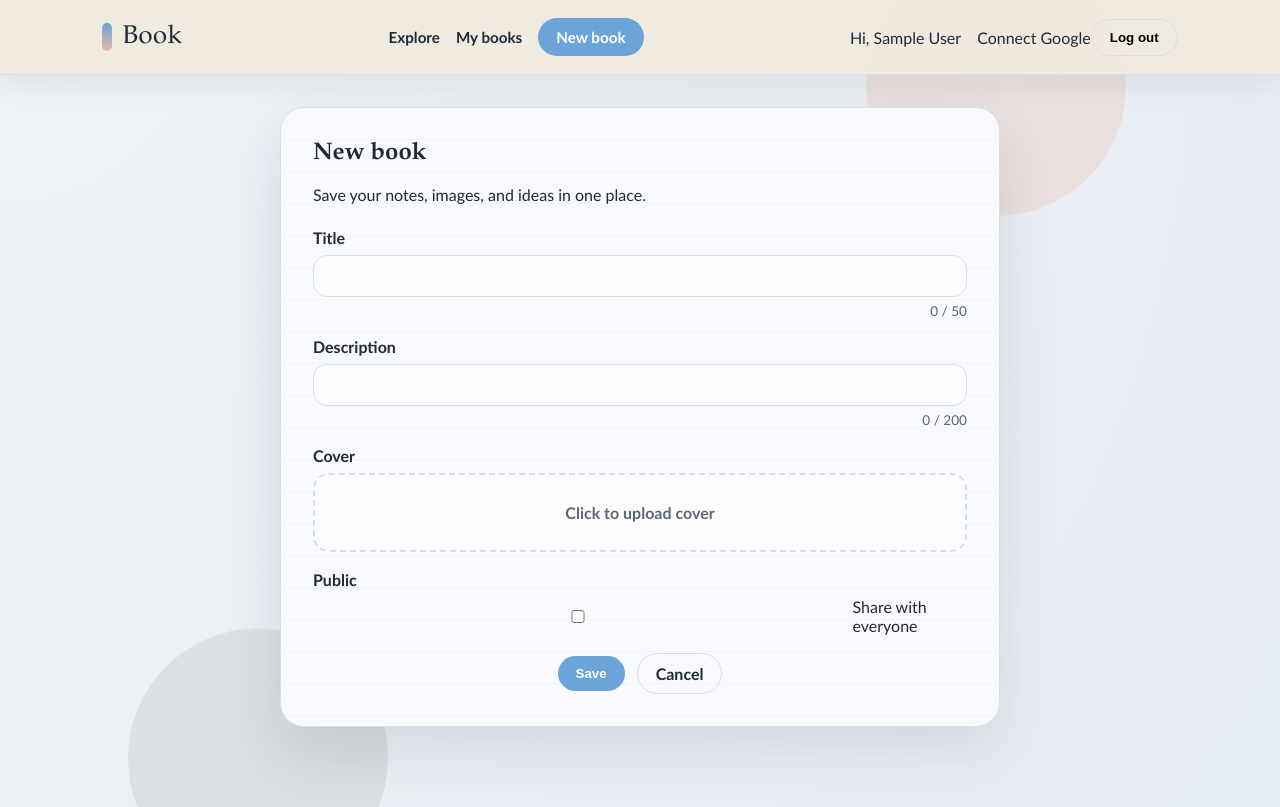
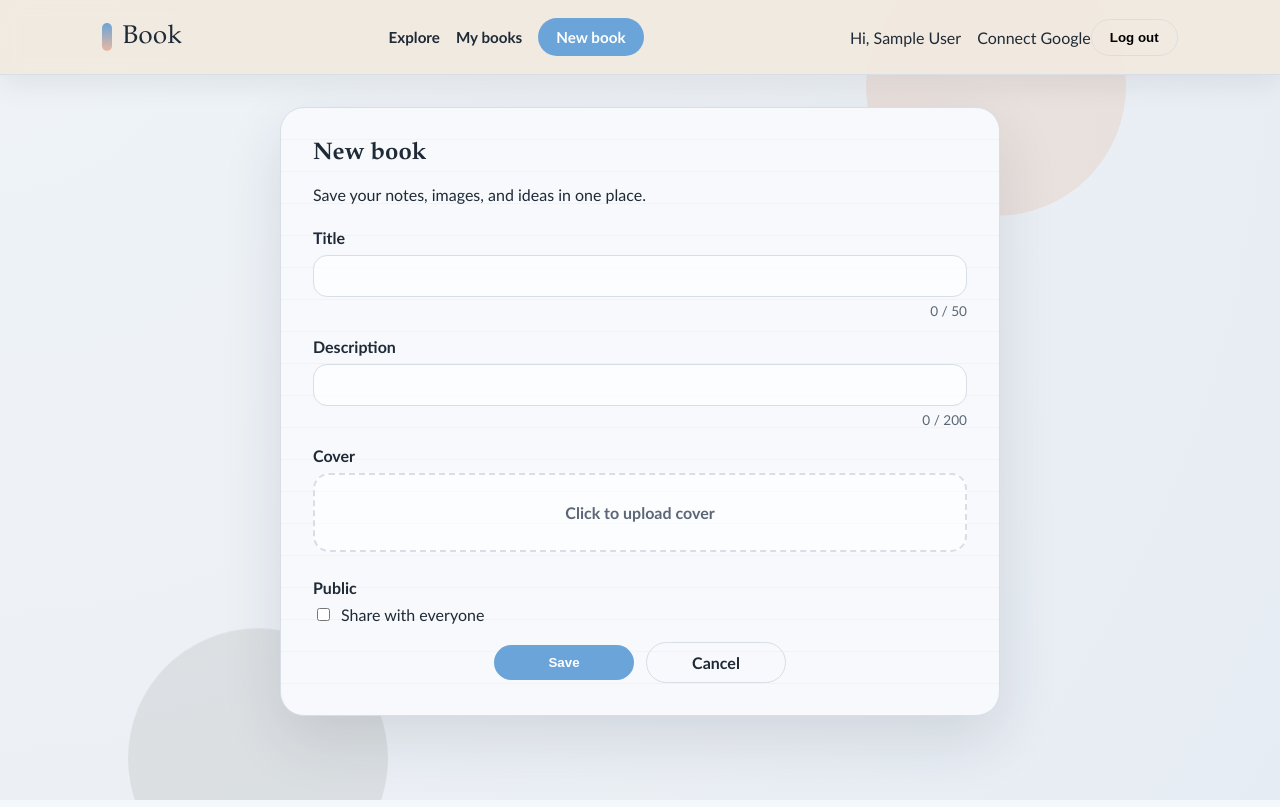
Before and after one commit to Heernandez/Notebook, a Django app: page /new/ in a window 1280 px wide. Run offline with Django 5.2, Linux system fonts and the light colour scheme; the visitor is signed in with stand-in values (Sample User, id 1).

Commit message:
ajustes ux/ui

```diff
--- a/Book/templates/Book/form.html
+++ b/Book/templates/Book/form.html
@@ -21,7 +21,6 @@
         {{ form.description }}
         <div class="meta counter" data-counter-for="{{ form.description.id_for_label }}"></div>
       </div>
-        <div class="form-row">
       <div class="form-group">
          <label for="{{ form.cover_image.id_for_label }}">Cover</label>
          <label class="cover-picker" for="{{ form.cover_image.id_for_label }}">
@@ -35,13 +34,13 @@
           {% endif %}
         </label>
         {{ form.cover_image }}
-            <div class="form-group inline-toggle">
+
+      </div>
+      <div class="form-group">
           <label for="{{ form.is_public.id_for_label }}">Public</label>
           <div class="toggle">
             {{ form.is_public }}
             <span>Share with everyone</span>
-              </div>
-            </div>
           </div>
       </div>
       <div class="form-actions">
--- a/Book/views.py
+++ b/Book/views.py
@@ -74,6 +74,8 @@ class BookReaderView(BookDetailView):
     def get_context_data(self, **kwargs):
         context = super().get_context_data(**kwargs)
         context["hide_topbar"] = True
+        context["leaves"] = Leaf.objects.filter(book=self.object).order_by("created_at")
+        context["leaf_order"] = "oldest"
         return context
 
 
--- a/notebook/urls.py
+++ b/notebook/urls.py
@@ -18,11 +18,13 @@ from django.conf import settings
 from django.conf.urls.static import static
 from django.contrib import admin
 from django.contrib.auth.views import LogoutView
+from django.shortcuts import redirect
 from django.urls import include, path
 
 urlpatterns = [
     path('admin/', admin.site.urls),
     path("accounts/logout/", LogoutView.as_view(next_page="/"), name="logout"),
+    path("accounts/3rdparty/login/cancelled/", lambda request: redirect("/"), name="social_login_cancelled"),
     path("accounts/", include("User.urls")),
     path("accounts/", include("allauth.urls")),
     path("accounts/", include("django.contrib.auth.urls")),
--- a/static/Book/styles.css
+++ b/static/Book/styles.css
@@ -341,15 +341,16 @@ img {
 
 .detail-hero {
   display: grid;
-  grid-template-columns: minmax(260px, 1fr) minmax(300px, 1.4fr);
+  grid-template-columns: 1fr;
   gap: 32px;
-  align-items: center;
+  align-items: start;
   margin-bottom: 32px;
 }
 
 .detail-info-stack {
   display: flex;
   flex-direction: column;
+  align-items: center;
   gap: 16px;
 }
 
@@ -531,6 +532,13 @@ img {
   justify-content: space-between;
   gap: 12px;
   margin-bottom: 12px;
+}
+
+.leaf-link {
+  display: inline-flex;
+  align-items: center;
+  gap: 12px;
+  color: inherit;
 }
 
 .leaf-page img {
@@ -896,13 +904,27 @@ img {
   background: rgba(255, 255, 255, 0.7);
 }
 
+.form-group input[type="checkbox"] {
+  width: auto;
+  padding: 0;
+  border-radius: 4px;
+}
+
 .form-group textarea {
   min-height: 140px;
   resize: vertical;
 }
 
-.inline-toggle {
-  margin-top: 18px;
+.toggle {
+  display: flex;
+  justify-content: flex-start;
+  align-items: baseline;
+  flex-direction: row;
+  gap: 8px;
+}
+
+.checkbox {
+  width: auto;
 }
 
 .counter {
@@ -956,18 +978,16 @@ input[type="file"][id="id_cover_image"] {
   gap: 16px;
 }
 
-.toggle {
-  display: flex;
-  align-items: center;
-  gap: 10px;
-  justify-content: flex-start;
-}
 
 .form-actions {
   display: flex;
   gap: 12px;
   align-items: center;
   justify-content: center;
+}
+
+.form-actions .btn {
+  min-width: 140px;
 }
 
 @keyframes float {
```
Also changed, not shown: Book/templates/Book/detail.html (+6 -27 lines), Book/templates/Book/reader.html (+16 -1 lines). Lines whose indentation alone changed are shown as unchanged.
